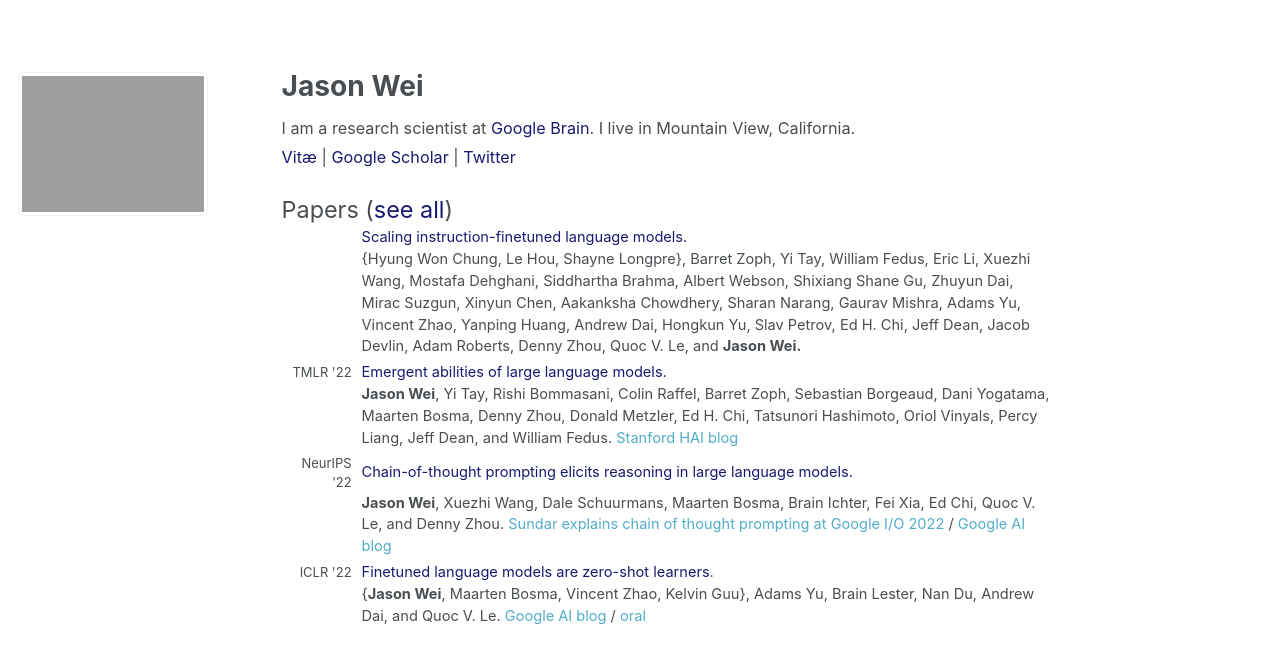
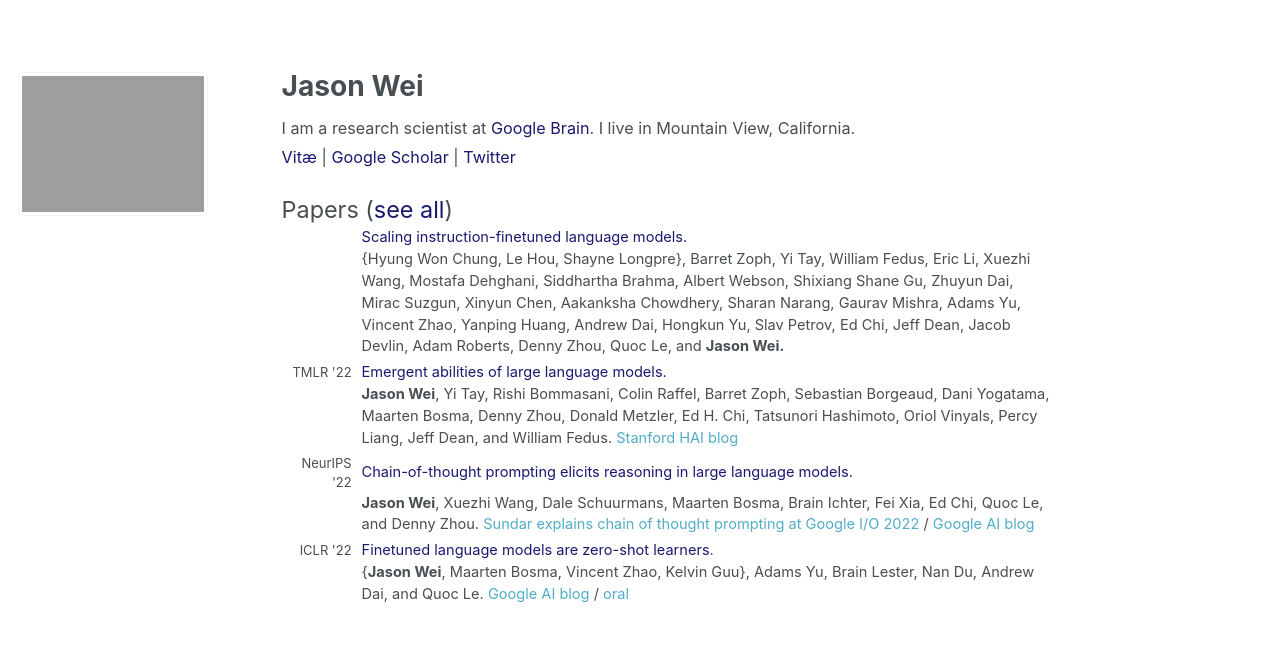
Before and after one commit to jasonwei20/jasonwei20.github.io, a Jekyll site: the page built from _pages/about.md, in a window 1280 px wide. Shown: the top 664 px of the page. Built offline with Jekyll 4.4.1, drawn with Linux system fonts in a browser that asks for light colours.

Commit message:
Update about.md

```diff
--- a/_pages/about.md
+++ b/_pages/about.md
@@ -38,7 +38,7 @@ I am a research scientist at <a href="https://en.wikipedia.org/wiki/Google_Brain
   </tr>
   <tr>
     <td></td>
-    <td style="padding-bottom:4px">{Hyung Won Chung, Le Hou, Shayne Longpre}, Barret Zoph, Yi Tay, William Fedus, Eric Li, Xuezhi Wang, Mostafa Dehghani, Siddhartha Brahma, Albert Webson, Shixiang Shane Gu, Zhuyun Dai, Mirac Suzgun, Xinyun Chen, Aakanksha Chowdhery, Sharan Narang, Gaurav Mishra, Adams Yu, Vincent Zhao, Yanping Huang, Andrew Dai, Hongkun Yu, Slav Petrov, Ed H. Chi, Jeff Dean, Jacob Devlin, Adam Roberts, Denny Zhou, Quoc V. Le, and <b>Jason Wei.</b></td>
+    <td style="padding-bottom:4px">{Hyung Won Chung, Le Hou, Shayne Longpre}, Barret Zoph, Yi Tay, William Fedus, Eric Li, Xuezhi Wang, Mostafa Dehghani, Siddhartha Brahma, Albert Webson, Shixiang Shane Gu, Zhuyun Dai, Mirac Suzgun, Xinyun Chen, Aakanksha Chowdhery, Sharan Narang, Gaurav Mishra, Adams Yu, Vincent Zhao, Yanping Huang, Andrew Dai, Hongkun Yu, Slav Petrov, Ed Chi, Jeff Dean, Jacob Devlin, Adam Roberts, Denny Zhou, Quoc Le, and <b>Jason Wei.</b></td>
   </tr>
 
   <tr>
@@ -56,7 +56,7 @@ I am a research scientist at <a href="https://en.wikipedia.org/wiki/Google_Brain
   </tr>
   <tr>
     <td></td>
-    <td style="padding-bottom:4px"><b>Jason Wei</b>, Xuezhi Wang, Dale Schuurmans, Maarten Bosma, Brain Ichter, Fei Xia, Ed Chi, Quoc V. Le, and Denny Zhou. <a href="https://twitter.com/Google/status/1525188695875366912" target="_blank">Sundar explains chain of thought prompting at Google I/O 2022</a> / <a href="https://ai.googleblog.com/2022/05/language-models-perform-reasoning-via.html" target="_blank">Google AI blog</a></td>
+    <td style="padding-bottom:4px"><b>Jason Wei</b>, Xuezhi Wang, Dale Schuurmans, Maarten Bosma, Brain Ichter, Fei Xia, Ed Chi, Quoc Le, and Denny Zhou. <a href="https://twitter.com/Google/status/1525188695875366912" target="_blank">Sundar explains chain of thought prompting at Google I/O 2022</a> / <a href="https://ai.googleblog.com/2022/05/language-models-perform-reasoning-via.html" target="_blank">Google AI blog</a></td>
   </tr>
 
   <tr>
@@ -65,7 +65,7 @@ I am a research scientist at <a href="https://en.wikipedia.org/wiki/Google_Brain
   </tr>
   <tr>
     <td></td>
-    <td style="padding-bottom:4px">{<b>Jason Wei</b>, Maarten Bosma, Vincent Zhao, Kelvin Guu}, Adams Yu, Brain Lester, Nan Du, Andrew Dai, and Quoc V. Le. <a href="https://ai.googleblog.com/2021/10/introducing-flan-more-generalizable.html" target="_blank">Google AI blog</a> / <a href="https://www.youtube.com/watch?v=iq2kEGanDso" target="_blank">oral</a></td>
+    <td style="padding-bottom:4px">{<b>Jason Wei</b>, Maarten Bosma, Vincent Zhao, Kelvin Guu}, Adams Yu, Brain Lester, Nan Du, Andrew Dai, and Quoc Le. <a href="https://ai.googleblog.com/2021/10/introducing-flan-more-generalizable.html" target="_blank">Google AI blog</a> / <a href="https://www.youtube.com/watch?v=iq2kEGanDso" target="_blank">oral</a></td>
   </tr>
 
 
```
